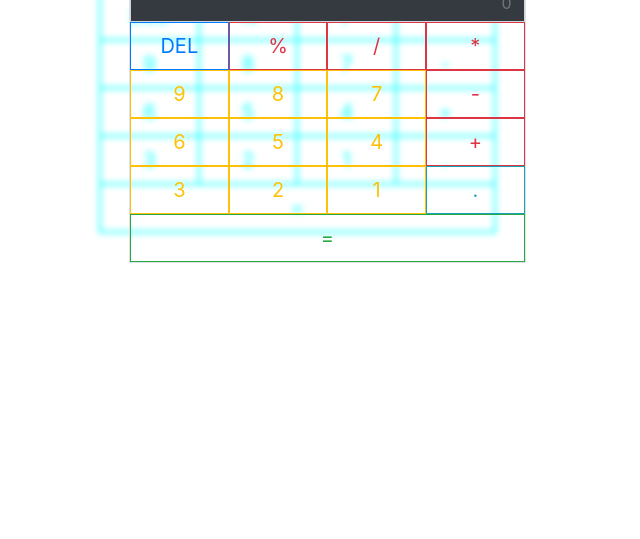
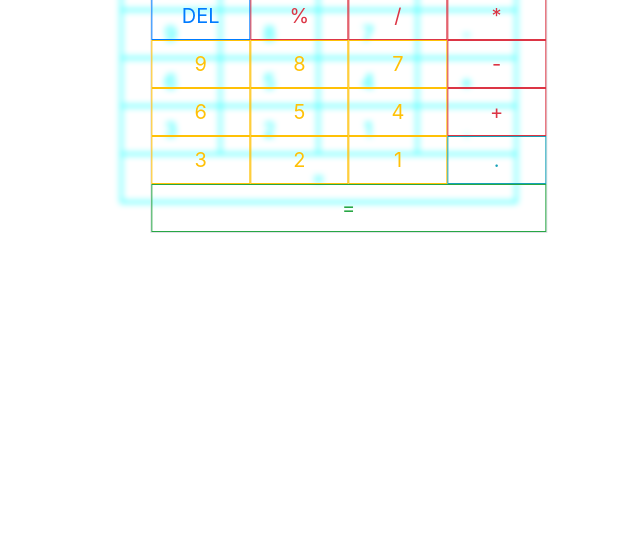
Before and after one commit to Ashishkumar163/Js_Calculator, a plain HTML site: page docs/index.html in a window 1280 px wide. Shown: the part 261-800 px from the top of the page, without its empty margins (319-959 px from the left). Drawn offline with nearby package versions, Linux system fonts and the light colour scheme.

Commit message:
Update index.html

```diff
--- a/docs/index.html
+++ b/docs/index.html
@@ -35,8 +35,9 @@
 			#table
 			{
 				position:absolute;
-				left:35%;
-				top:20%;
+				left:50%;
+				top:40%;
+				transform: translate(-40%, -50%);
 				filter:drop-shadow(-30px -30px 3px cyan );
 			}
 		</style>
```
